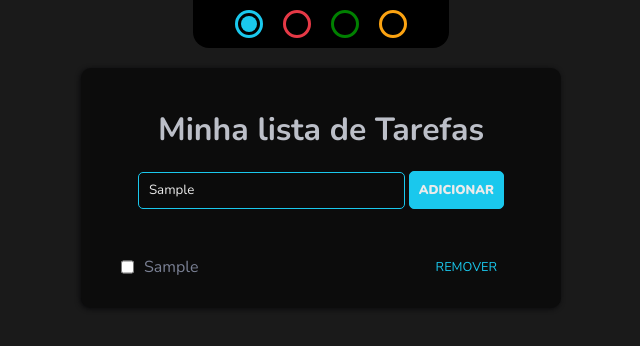
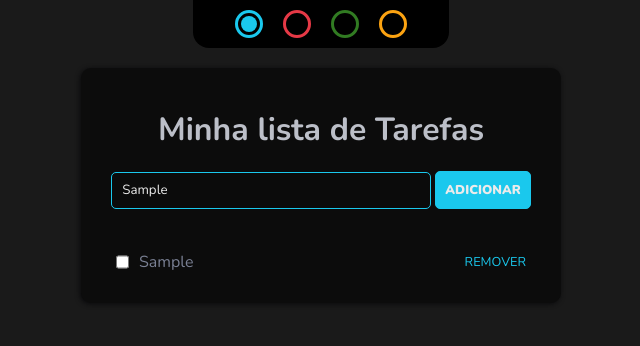
Before and after one commit to AndresaCA/lista-tarefas, a plain HTML site: page index.html in a window 1280 px wide. Both pictures are taken after typing "Sample" into the empty fields and a click on the button "ADICIONAR". Shown: the whole page, without its empty margins (319-959 px from the left). Drawn offline with nearby package versions, Linux system fonts and the light colour scheme.

Commit message:
minor changes

```diff
--- a/style.css
+++ b/style.css
@@ -35,7 +35,7 @@ body {
 
 #parteCima {
     text-align: center;
-    padding: 20px 0;
+    padding: 20px 0px;
 }
 
 #parteCima h1 {
@@ -49,7 +49,7 @@ body {
     background-color: #0B0B0B;
     border: 1px solid var(--clr-border);
     border-radius: 5px;
-    width: 20em;
+    width: 24em;
     height: 37px;
     margin-bottom: 0.9em;
 }
@@ -74,9 +74,7 @@ body {
 }
 
 #lista-tarefas div{
-    width: 26em;
-    padding: 10px 20px;
-    margin-top: 5px;
+    padding: 10px 15px;
     display: flex;
     flex-direction: row;
     justify-content: space-between;
@@ -143,7 +141,7 @@ body {
 }
 
 .escolha-tema input[type="radio"]#verde {
-    --radio-color: green;
+    --radio-color: #317B22;
 }
 
 .escolha-tema input[type="radio"]#amarelo {
```
